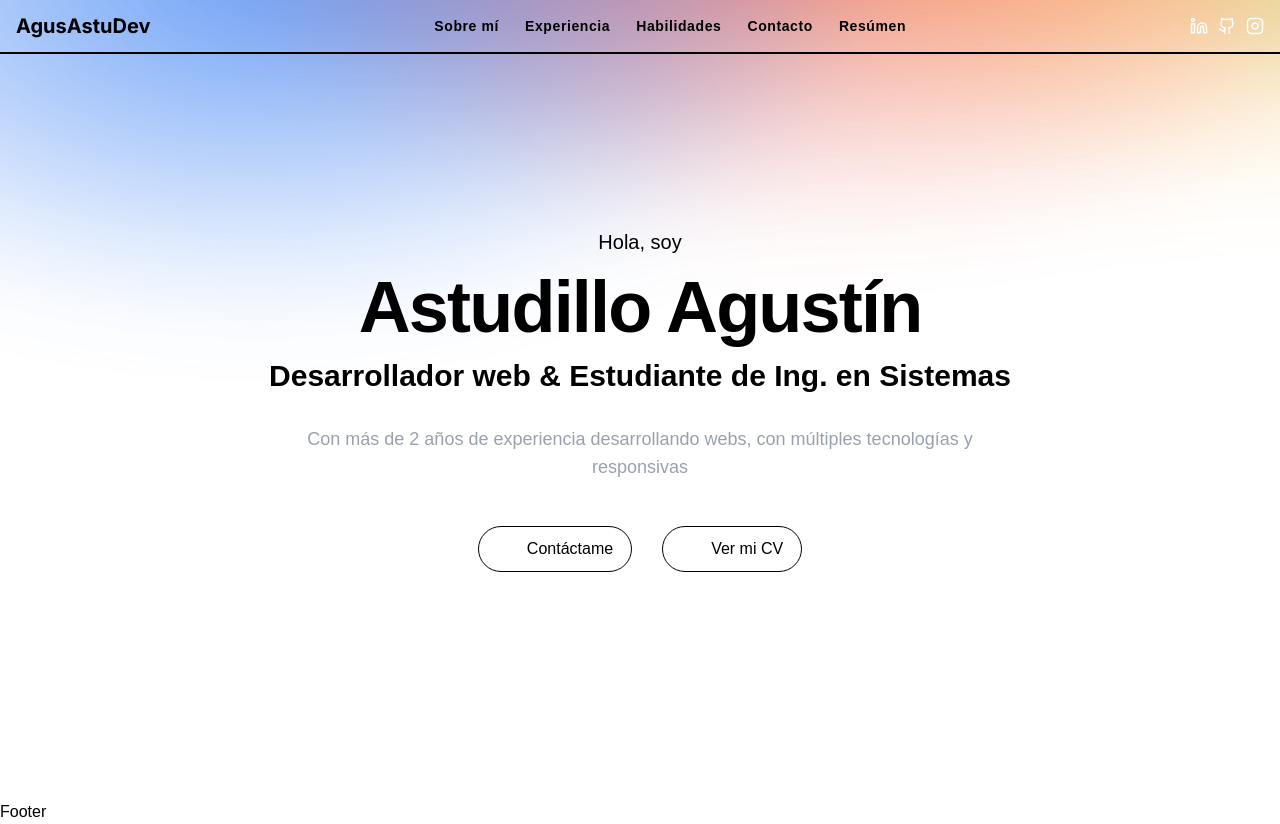
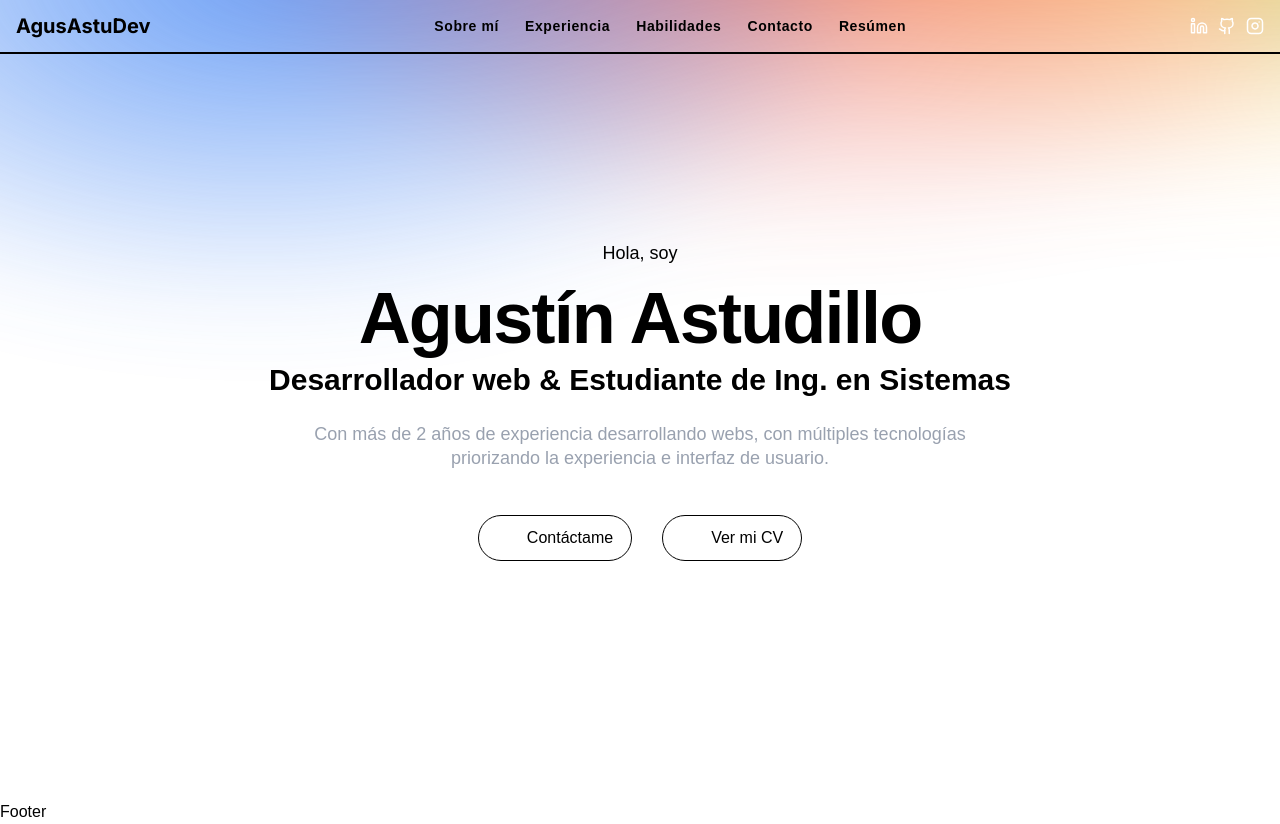
Before and after one commit to AgusAstuDev/portfolio-nextjs, a Next.js app: page / in a window 1280 px wide. Built offline with nearby package versions, Linux system fonts and the light colour scheme.

Commit message:
Se han arreglado estilos de textos en el Hero

```diff
--- a/src/components/home/Hero.tsx
+++ b/src/components/home/Hero.tsx
@@ -2,19 +2,19 @@ import Image from "next/image";
 
 export default function Hero() {
   return (
-    <div className="w-full h-screen flex flex-col justify-center items-center px-[20px] gap-[15px]">
-      <h2 className="text-lg md:text-xl font-medium text-secondary-color">
+    <div className="w-full h-screen flex flex-col justify-center items-center px-[20px] gap-[10px] md:gap-[15px]">
+      <h2 className="text-sm md:text-base lg:text-lg text-center font-medium text-secondary-color">
         Hola, soy
       </h2>
       <h1 className="text-4xl md:text-6xl lg:text-7xl font-bold tracking-tight">
-        Astudillo Agustín
+        Agustín Astudillo
       </h1>
-      <h3 className="text-xl md:text-2xl lg:text-3xl font-semibold text-secondary-color">
+      <h3 className=" leading-[22px] text-center text-balance text-xl md:text-2xl lg:text-3xl font-semibold text-secondary-color">
         Desarrollador web & Estudiante de Ing. en Sistemas
       </h3>
-      <p className="mt-4 text-gray-400 max-w-2xl mx-auto text-lg text-center">
+      <p className="max-w-[450px] md:max-w-[550px] lg:max-w-[680px] mt-1 md:mt-2 lg:mt-4 text-gray-400 mx-auto leading-[18px] md:leading-[20px] lg:leading-[24px] text-sm md:text-base lg:text-lg text-center">
         Con más de 2 años de experiencia desarrollando webs, con múltiples
-        tecnologías y responsivas
+        tecnologías priorizando la experiencia e interfaz de usuario.
       </p>
       <div className="w-max h-auto flex justify-center items-center gap-[30px] mt-[30px]">
         <a className="w-max h-auto flex gap-[10px] justify-center items-center px-[18px] py-[10px] text-secondary-color border-[var(--objects-border)] border-[1px] border-solid rounded-full bg-[var(--objects-background)]">
```
